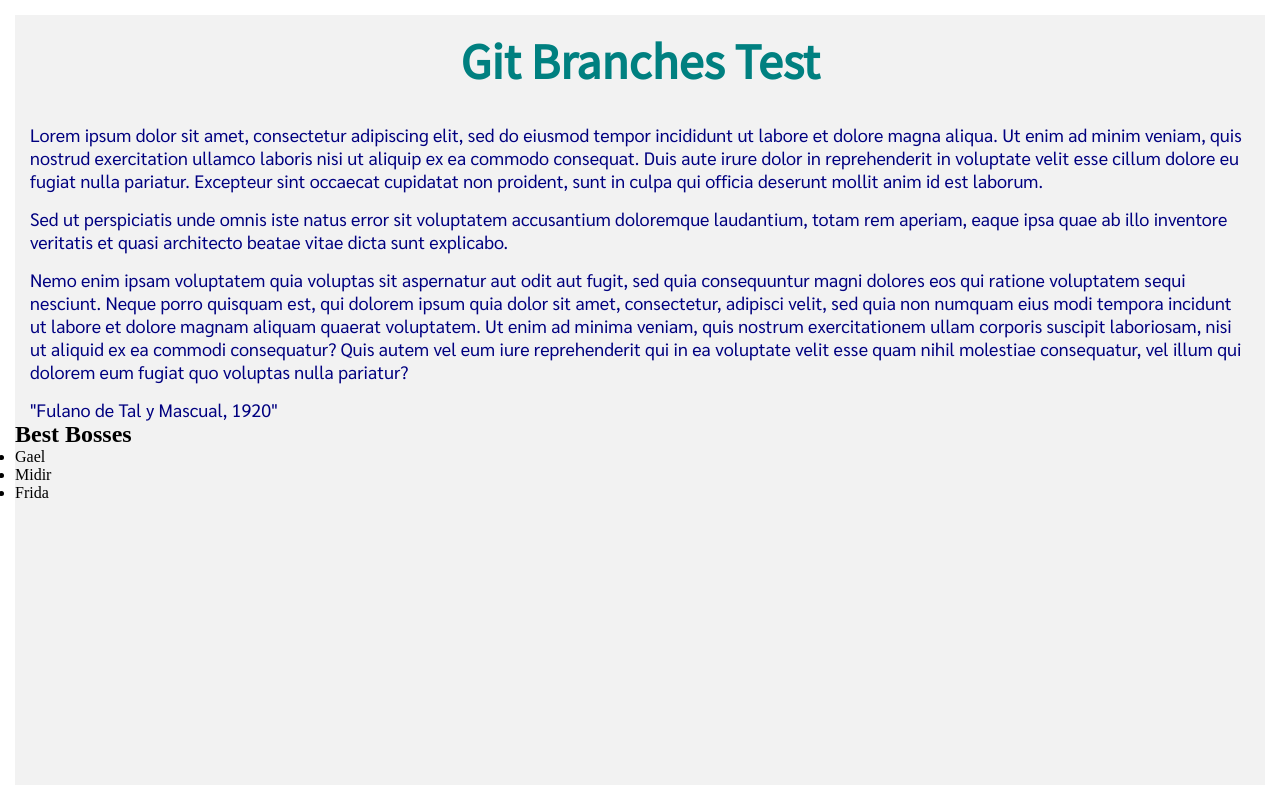
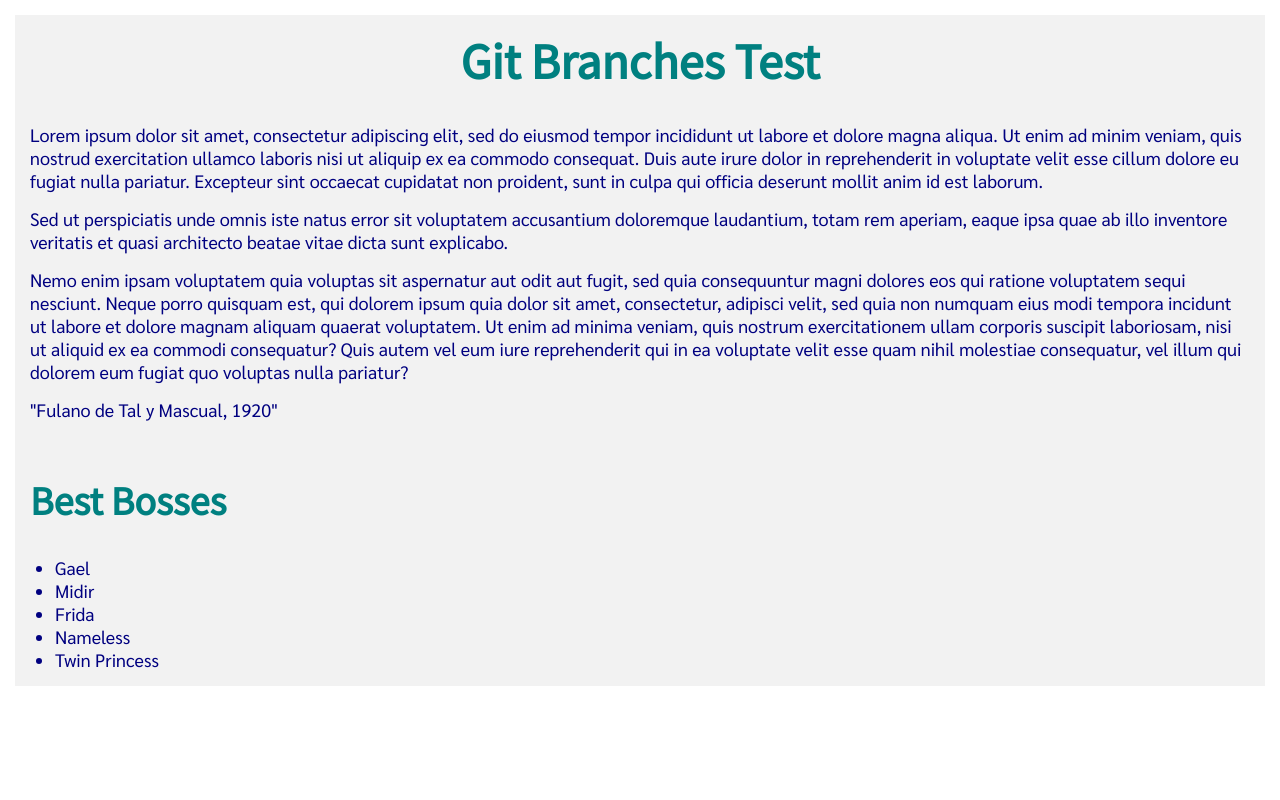
Before and after one commit to alanespinet/git-fetch-and-branches, a plain HTML site: page index.html in a window 1280 px wide. Drawn offline with Linux system fonts and the light colour scheme.

Commit message:
Bosses List and Styles

```diff
--- a/index.html
+++ b/index.html
@@ -27,6 +27,8 @@
         <li>Gael</li>
         <li>Midir</li>
         <li>Frida</li>
+        <li>Nameless</li>
+        <li>Twin Princess</li>
       </ul>
     </div>
   </div>
--- a/styles.css
+++ b/styles.css
@@ -4,11 +4,17 @@
   padding: 0;
 }
 
-h1 {
+h1, h2 {
   padding: 15px;
   font-family: 'Source Sans Pro', sans-serif;
   font-size: 50px;
   color: teal;
+}
+
+h2 {
+  font-size: 40px;
+  text-align: left;
+  padding-top: 55px;
 }
 
 p {
@@ -18,8 +24,17 @@ p {
   color: navy;
 }
 
+ul {
+  padding-left: 40px;
+  font-family: 'Sarabun', sans-serif;
+  font-size: 18px;
+  color: navy;
+  padding-top: 15px;
+  padding-bottom: 15px;
+}
+
 .content {
-  height: 100vh;
+  min-height: 100vh;
   width: 100%;
   padding: 15px;
 }
```
